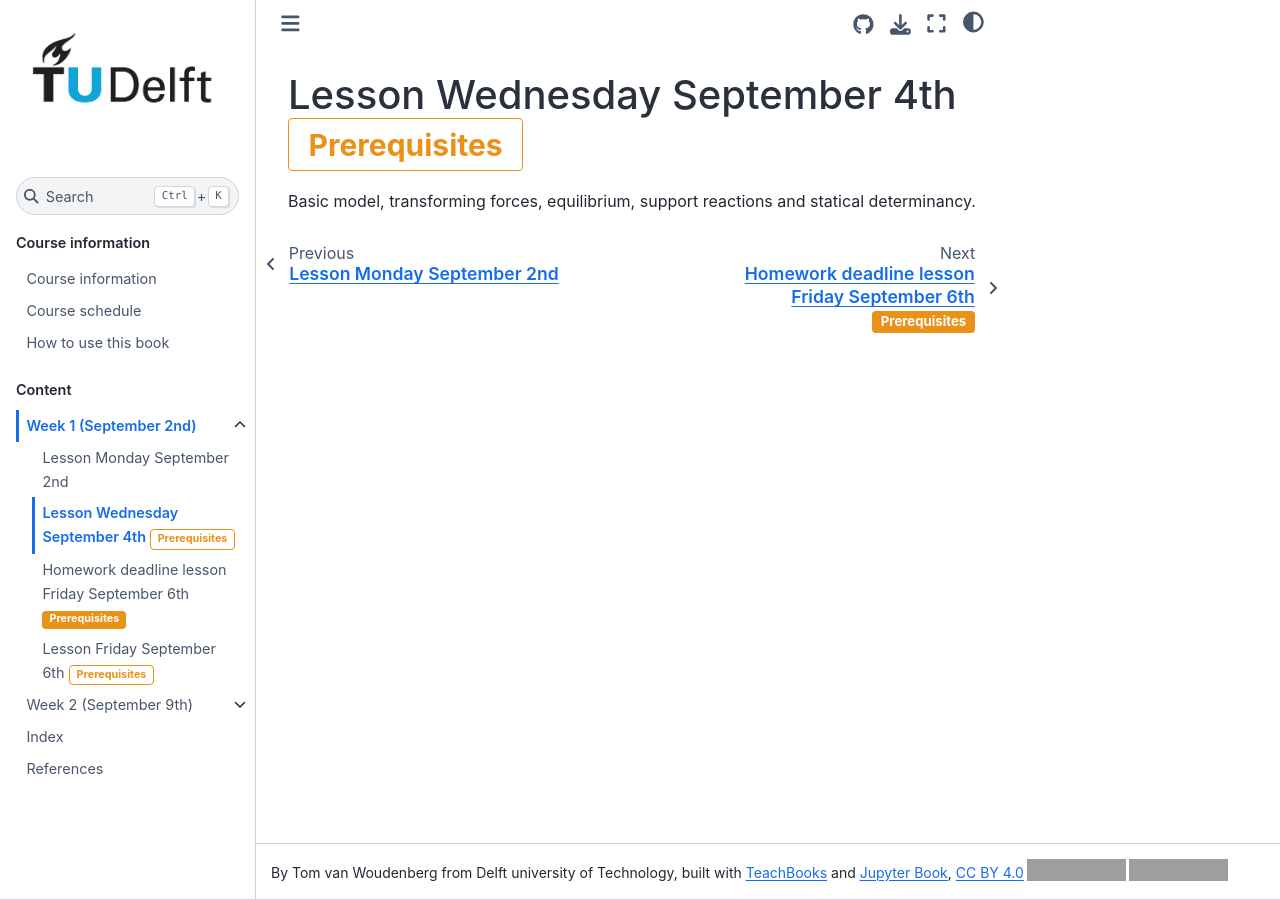
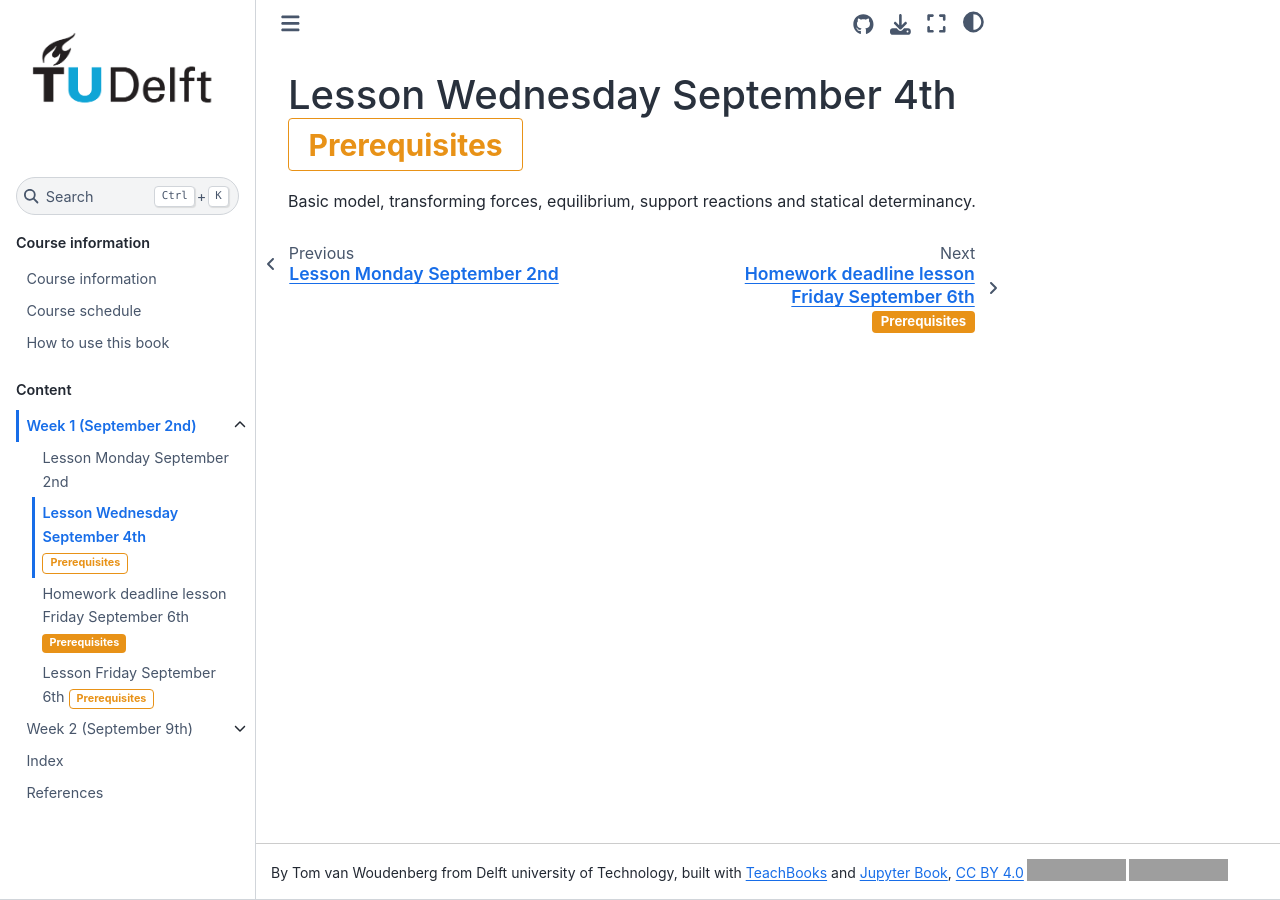
Before and after one commit to TeachBooks/bridging_mechanics, a Jupyter Book: the page built from book/week_1/session_2/intro.md, in a window 1280 px wide. Built offline with Jupyter Book 1.0.4 settings and Sphinx 7.4.7 and the Sphinx Book theme 1.1.4, drawn with Linux system fonts in a browser that asks for light colours; pages that are not in the unit, such as notebooks, are missing from menus; comment, search, counter and statistics services are not loaded; grey boxes are pictures that could not be loaded.

```diff
--- a/book/week_1/session_2/intro.md
+++ b/book/week_1/session_2/intro.md
@@ -1,4 +1,4 @@
 (lesson1.2)=
-# Lesson Wednesday September 4th {bdg-secondary-line}`Prerequisites`
+# Lesson Wednesday September 4th <br> {bdg-secondary-line}`Prerequisites`
 
 Basic model, transforming forces, equilibrium, support reactions and statical determinancy.
```
